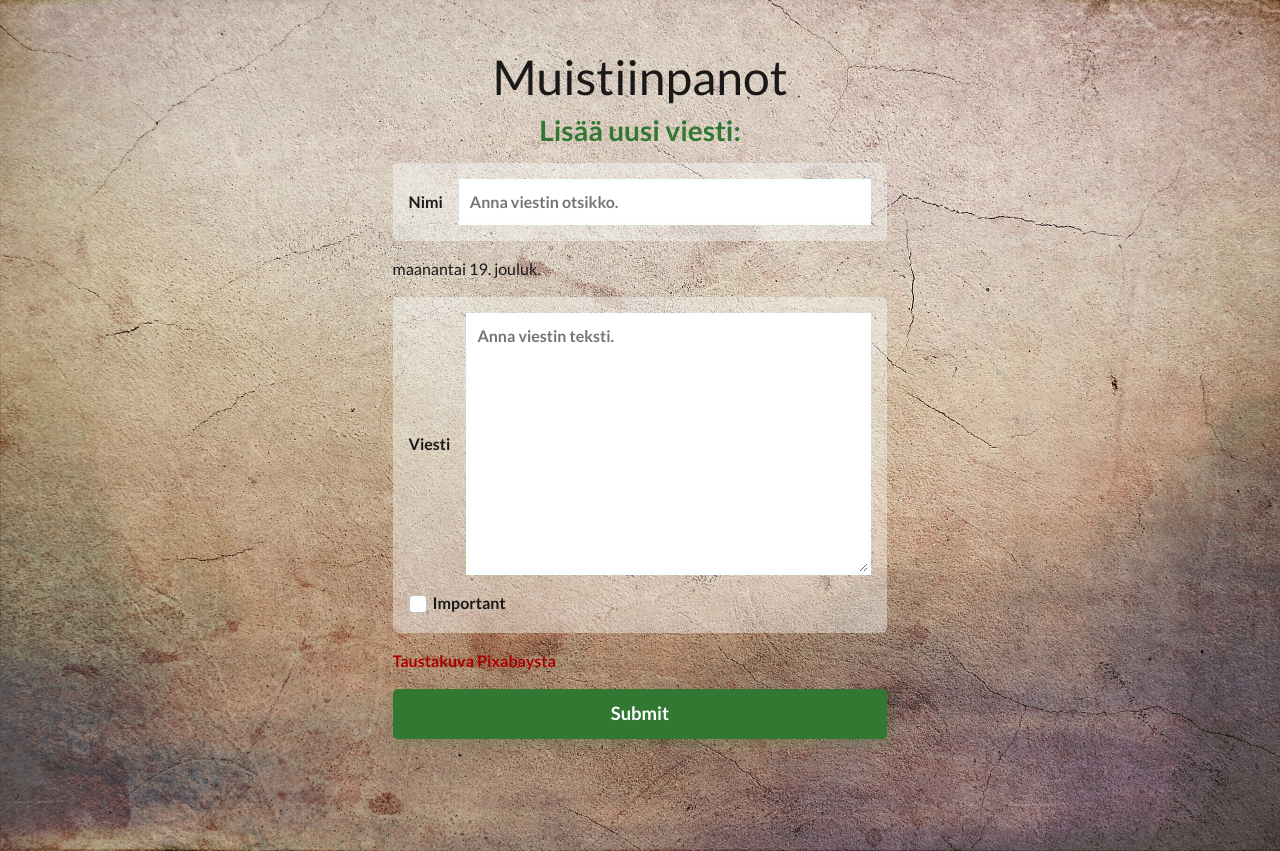
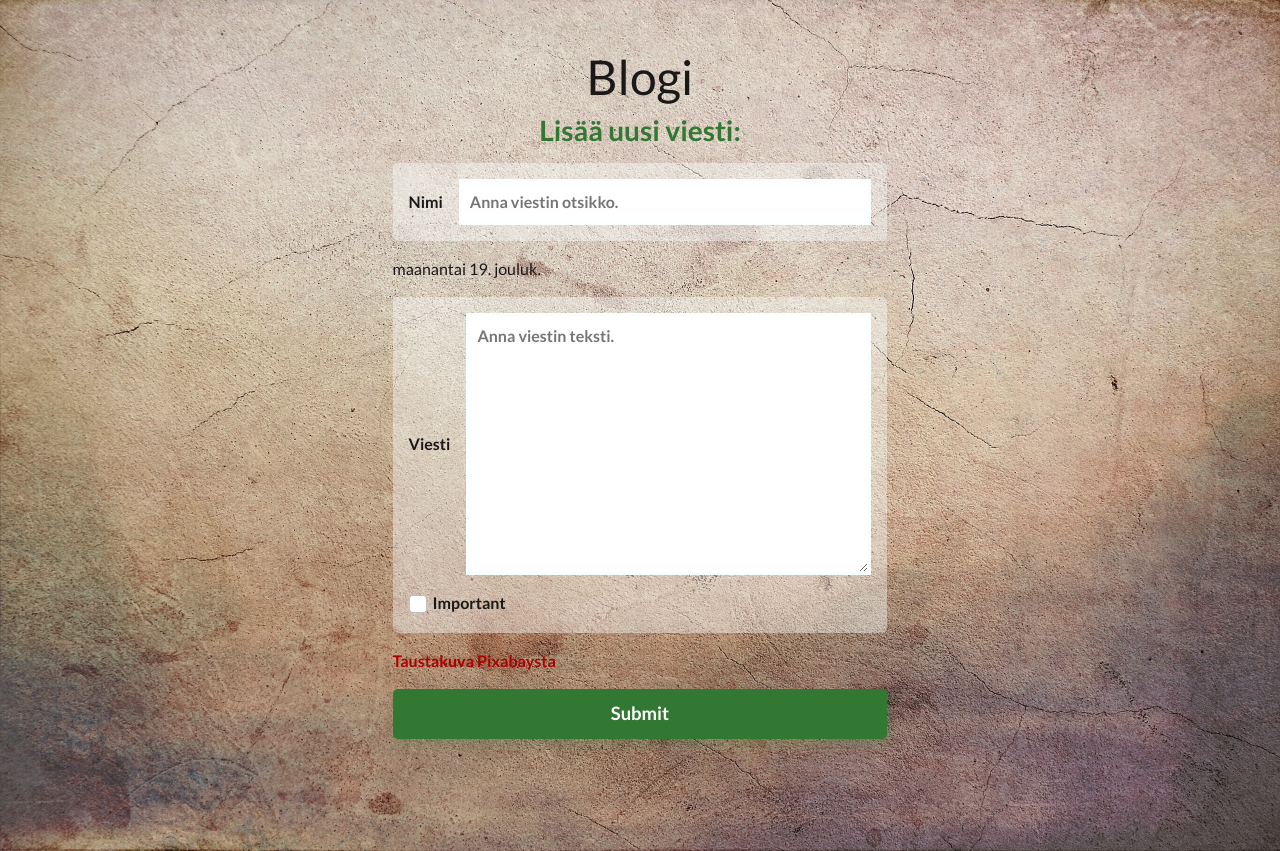
Before and after one commit to JuusoPesonen/NotesList, a website: page index.html in a window 1280 px wide. Drawn offline with nearby package versions, Linux system fonts and the light colour scheme.

Commit message:
Changed text on h1

```diff
--- a/index.html
+++ b/index.html
@@ -27,7 +27,7 @@
 
     <!-- Notes application code starts here -->
     <div class="form-container">
-        <h1>Muistiinpanot</h1>
+        <h1>Blogi</h1>
         <h3>Lisää uusi viesti:</h3>
         <form>
             <label for="title">Nimi
```
